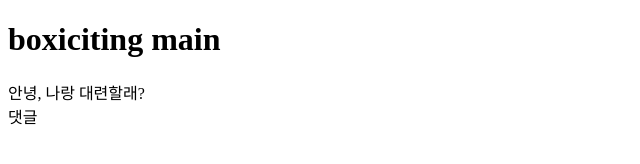
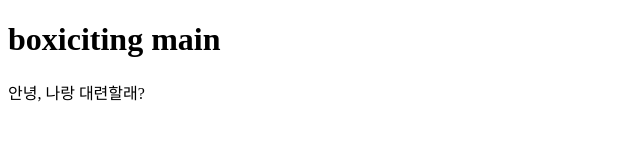
Before and after one commit to jsh1146/boxiting, a plain HTML site: page Index.html in a window 1280 px wide. Shown: the full height of the page, 0-640 px from the left. Drawn offline with Linux system fonts and the light colour scheme.

Commit message:
no message

```diff
--- a/Index.html
+++ b/Index.html
@@ -9,6 +9,5 @@
 <body>
     <h1>boxiciting main</h1>
     <div>안녕, 나랑 대련할래?</div>
-    <div>댓글</div>
 </body>
 </html>
```
